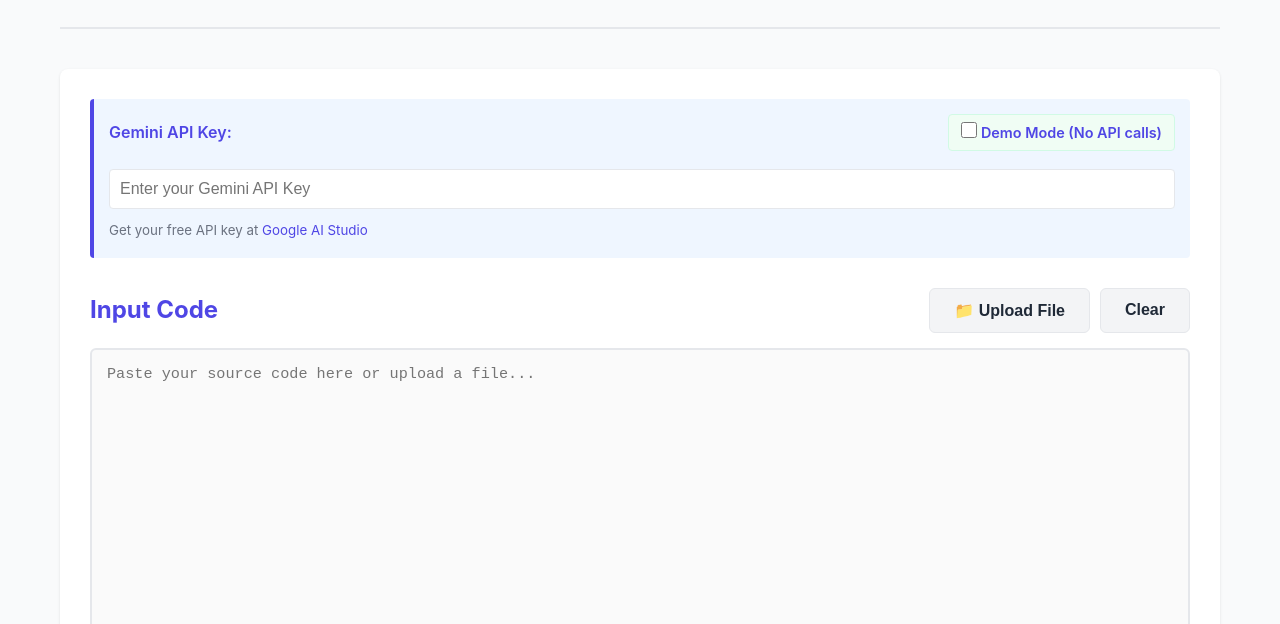
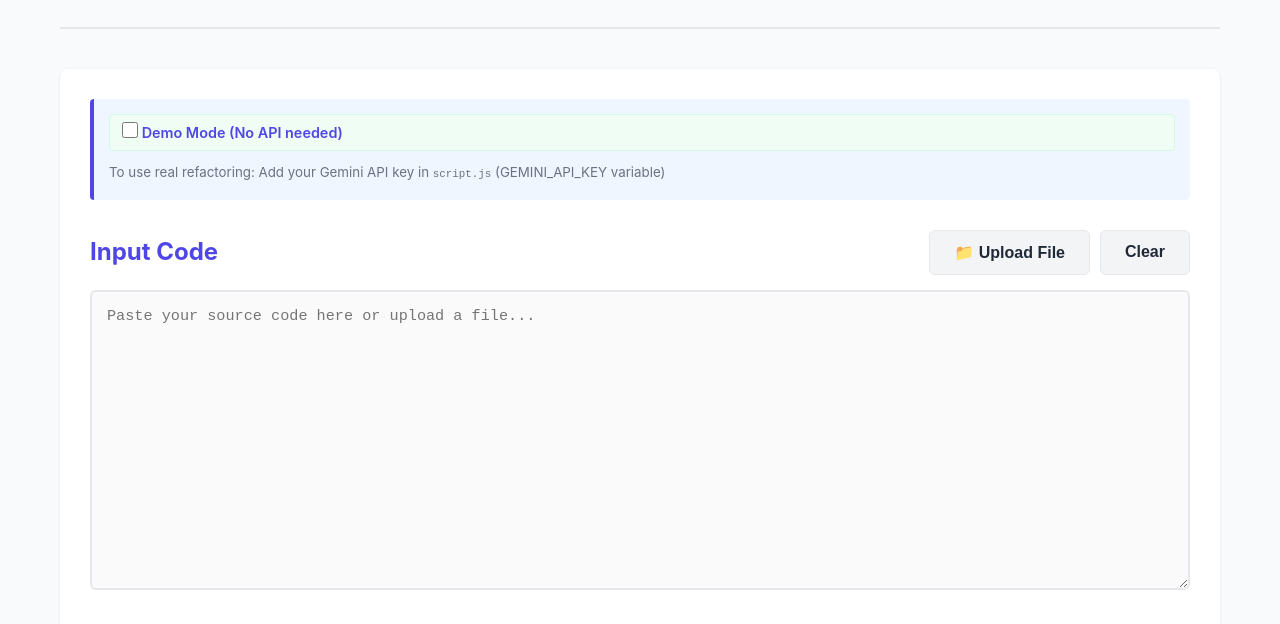
Before and after one commit to hemasrigadiraju/Refactoring-IP, a plain HTML site: page index.html in a window 1280 px wide. Shown: the part 155-779 px from the top of the page. Drawn offline with Linux system fonts and the light colour scheme.

Commit message:
Removed Gemini API Section from index.html

```diff
--- a/index.html
+++ b/index.html
@@ -14,16 +14,12 @@
         </header>
 
         <main>
-            <!-- API Key Section -->
+            <!-- Demo Mode Section -->
             <section class="api-section">
-                <div style="display: flex; justify-content: space-between; align-items: center; margin-bottom: 10px;">
-                    <label for="apiKey">Gemini API Key:</label>
-                    <label class="demo-toggle">
-                        <input type="checkbox" id="demoMode"> Demo Mode (No API calls)
-                    </label>
-                </div>
-                <input type="password" id="apiKey" placeholder="Enter your Gemini API Key" class="api-input">
-                <small>Get your free API key at <a href="https://aistudio.google.com" target="_blank">Google AI Studio</a></small>
+                <label class="demo-toggle">
+                    <input type="checkbox" id="demoMode"> Demo Mode (No API needed)
+                </label>
+                <small>To use real refactoring: Add your Gemini API key in <code>script.js</code> (GEMINI_API_KEY variable)</small>
             </section>
 
             <!-- Input Section -->
```
